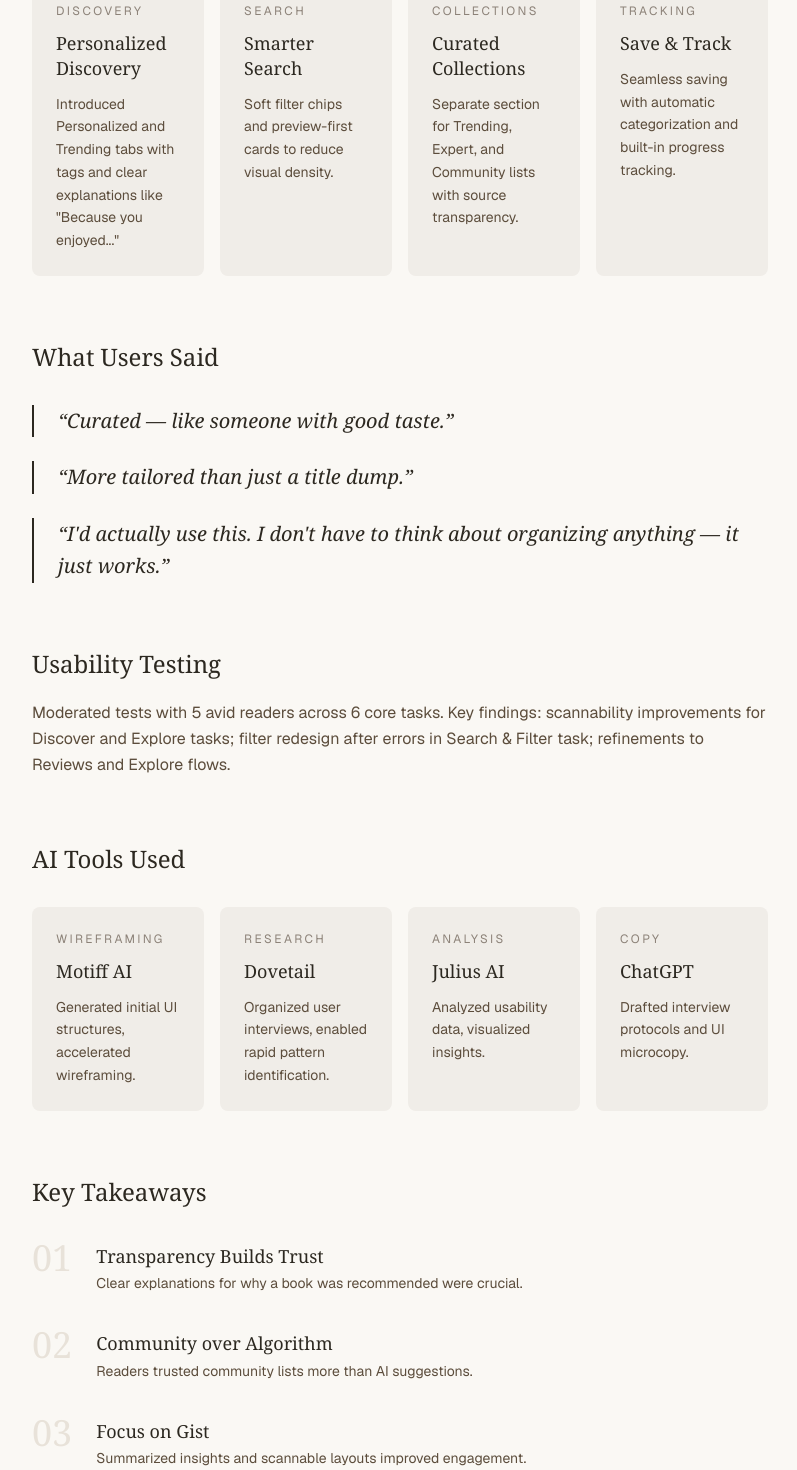
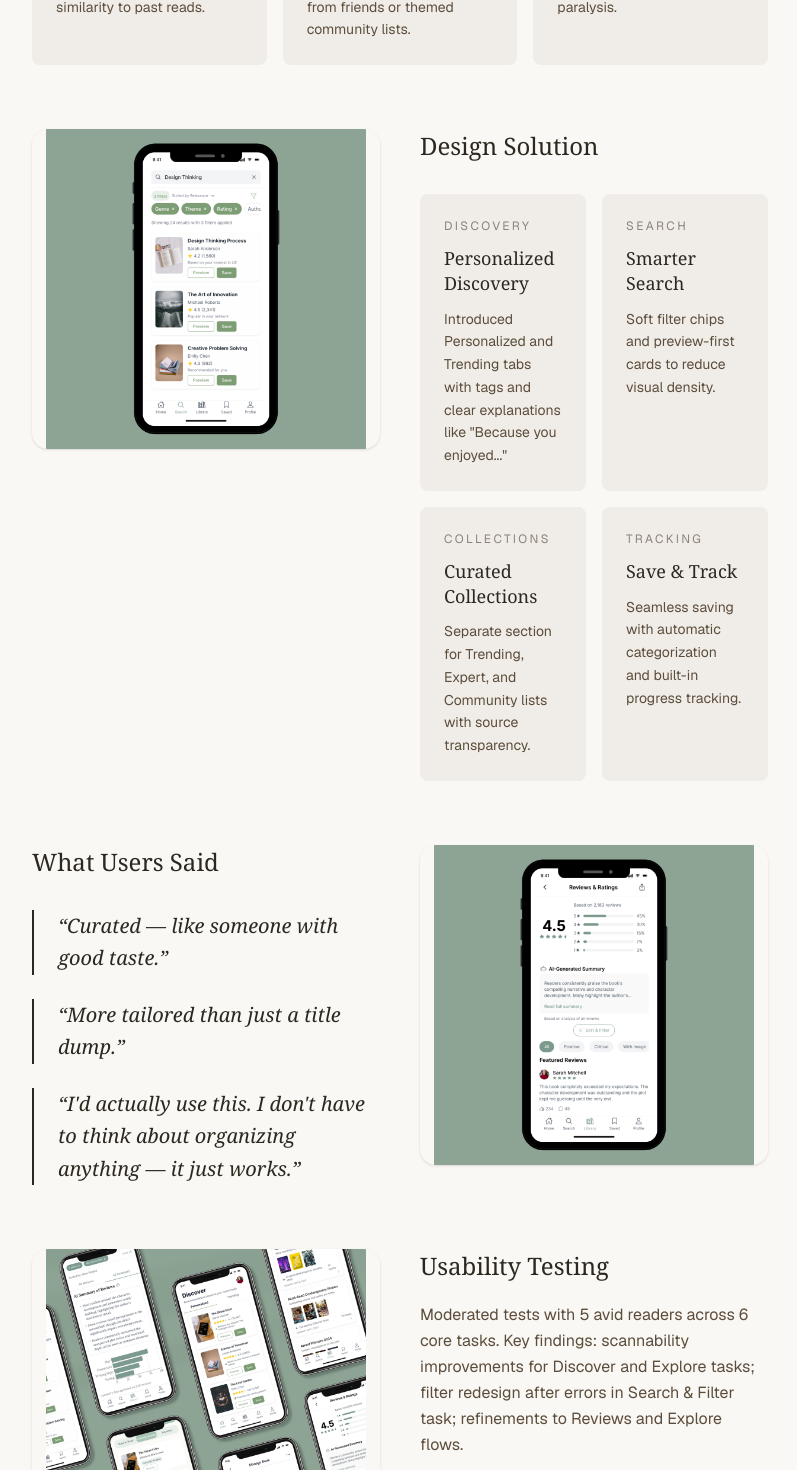
Before and after one commit to NanaAbenaBempong/artbysarps-v2, a Next.js app: page /works/readnext in a window 1280 px wide. Shown: the part 1794-3264 px from the top of the page, without its empty margins (240-1037 px from the left). Built offline with nearby package versions, Linux system fonts and the light colour scheme.

Commit message:
Update src/app/works/[slug]/page.tsx

```diff
--- a/src/app/works/[slug]/page.tsx
+++ b/src/app/works/[slug]/page.tsx
@@ -309,29 +309,48 @@ export function generateStaticParams() {
 
 /* ── Section renderers ──────────────────────────────────────────── */
 
-function ProseSection({ heading, body }: { heading: string; body: string }) {
+function SectionImage({ src, side }: { src: string; side: 'left' | 'right' }) {
   return (
-    <div className="mb-16">
+    <div className={`relative min-h-[320px] rounded-2xl shadow-sm overflow-hidden${side === 'left' ? ' md:order-first' : ''}`}>
+      <Image
+        src={src}
+        alt=""
+        fill
+        style={{ objectFit: 'contain', objectPosition: 'top center' }}
+        sizes="(max-width: 768px) 100vw, 400px"
+      />
+    </div>
+  )
+}
+
+function ProseSection({ heading, body, image, imageSide }: { heading: string; body: string; image?: string; imageSide?: 'left' | 'right' }) {
+  const content = (
+    <div className={image && imageSide === 'left' ? 'md:order-last' : undefined}>
       <h2 className="font-serif text-2xl text-[#2C2820] mb-5 leading-snug">{heading}</h2>
       <p className="text-[#5C4D3C] text-base leading-relaxed">{body}</p>
     </div>
   )
+  return (
+    <div className="mb-16">
+      {image ? (
+        <div className="grid grid-cols-1 md:grid-cols-2 gap-10 items-start">
+          {content}
+          <SectionImage src={image} side={imageSide!} />
+        </div>
+      ) : content}
+    </div>
+  )
 }
 
-function CardsSection({ heading, cards }: { heading: string; cards: Card[] }) {
+function CardsSection({ heading, cards, image, imageSide }: { heading: string; cards: Card[]; image?: string; imageSide?: 'left' | 'right' }) {
   const isThree = cards.length === 3
-  return (
-    <div className="mb-16">
+  const content = (
+    <div className={image && imageSide === 'left' ? 'md:order-last' : undefined}>
       <h2 className="font-serif text-2xl text-[#2C2820] mb-8 leading-snug">{heading}</h2>
-      <div className={`grid gap-4 grid-cols-1 ${isThree ? 'sm:grid-cols-3' : 'sm:grid-cols-2 lg:grid-cols-4'}`}>
+      <div className={`grid gap-4 grid-cols-1 ${isThree ? 'sm:grid-cols-3' : 'sm:grid-cols-2'}`}>
         {cards.map((card) => (
-          <div
-            key={card.title}
-            className="bg-[#F0EDE8] rounded-lg p-6 flex flex-col gap-3"
-          >
-            <span className="text-xs uppercase tracking-[0.2em] text-[#8C8278]">
-              {card.label}
-            </span>
+          <div key={card.title} className="bg-[#F0EDE8] rounded-lg p-6 flex flex-col gap-3">
+            <span className="text-xs uppercase tracking-[0.2em] text-[#8C8278]">{card.label}</span>
             <h3 className="font-serif text-lg text-[#2C2820] leading-snug">{card.title}</h3>
             <p className="text-sm text-[#5C4D3C] leading-relaxed">{card.description}</p>
           </div>
@@ -339,24 +358,41 @@ function CardsSection({ heading, cards }: { heading: string; cards: Card[] }) {
       </div>
     </div>
   )
+  return (
+    <div className="mb-16">
+      {image ? (
+        <div className="grid grid-cols-1 md:grid-cols-2 gap-10 items-start">
+          {content}
+          <SectionImage src={image} side={imageSide!} />
+        </div>
+      ) : content}
+    </div>
+  )
 }
 
-function QuotesSection({ heading, quotes }: { heading: string; quotes: Quote[] }) {
-  return (
-    <div className="mb-16">
+function QuotesSection({ heading, quotes, image, imageSide }: { heading: string; quotes: Quote[]; image?: string; imageSide?: 'left' | 'right' }) {
+  const content = (
+    <div className={image && imageSide === 'left' ? 'md:order-last' : undefined}>
       <h2 className="font-serif text-2xl text-[#2C2820] mb-8 leading-snug">{heading}</h2>
       <div className="flex flex-col gap-6">
         {quotes.map((q, i) => (
-          <blockquote
-            key={i}
-            className="border-l-2 border-[#2C2820] pl-6"
-          >
+          <blockquote key={i} className="border-l-2 border-[#2C2820] pl-6">
             <p className="font-serif italic text-xl text-[#2C2820] leading-relaxed">
               &ldquo;{q}&rdquo;
             </p>
           </blockquote>
         ))}
       </div>
+    </div>
+  )
+  return (
+    <div className="mb-16">
+      {image ? (
+        <div className="grid grid-cols-1 md:grid-cols-2 gap-10 items-start">
+          {content}
+          <SectionImage src={image} side={imageSide!} />
+        </div>
+      ) : content}
     </div>
   )
 }
```
